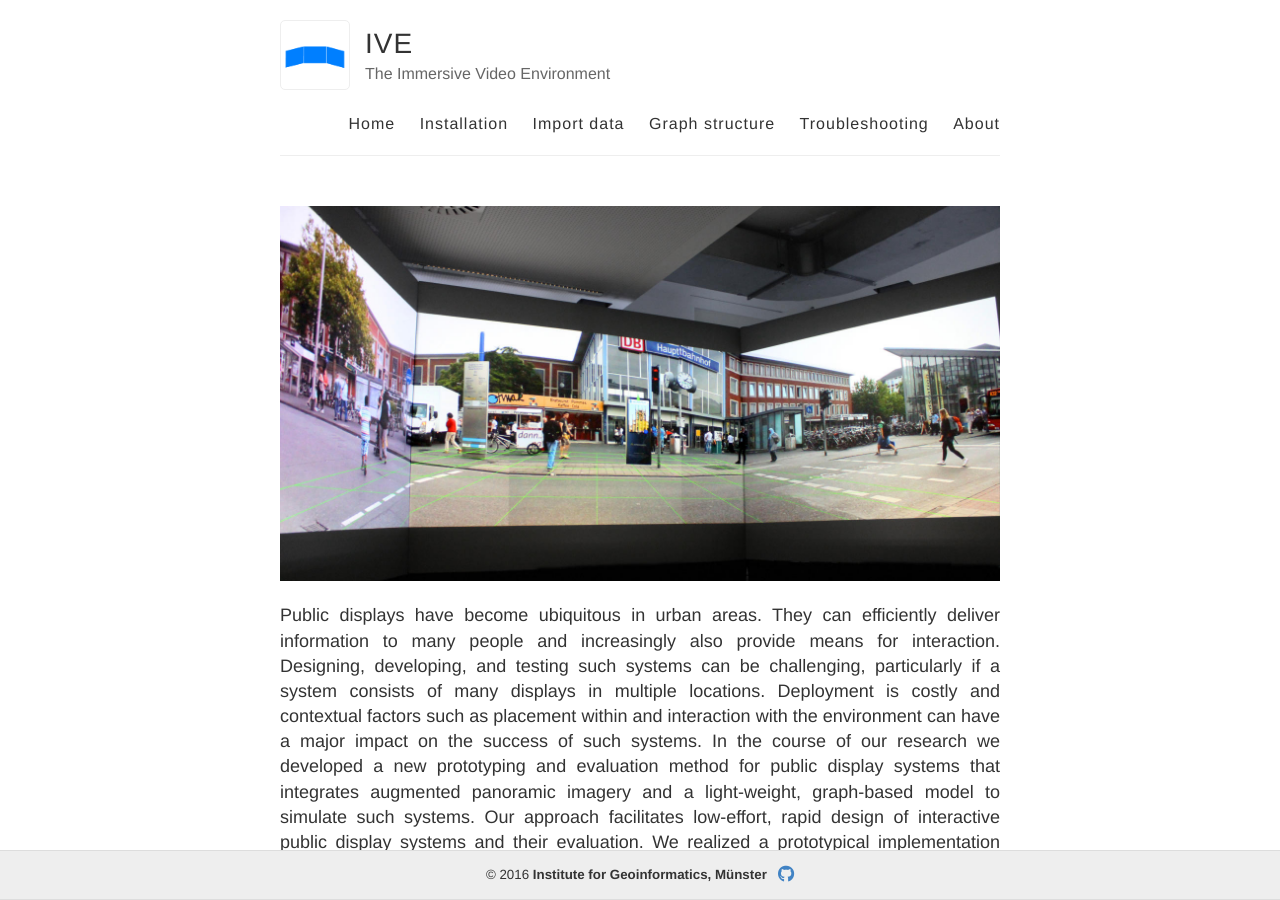
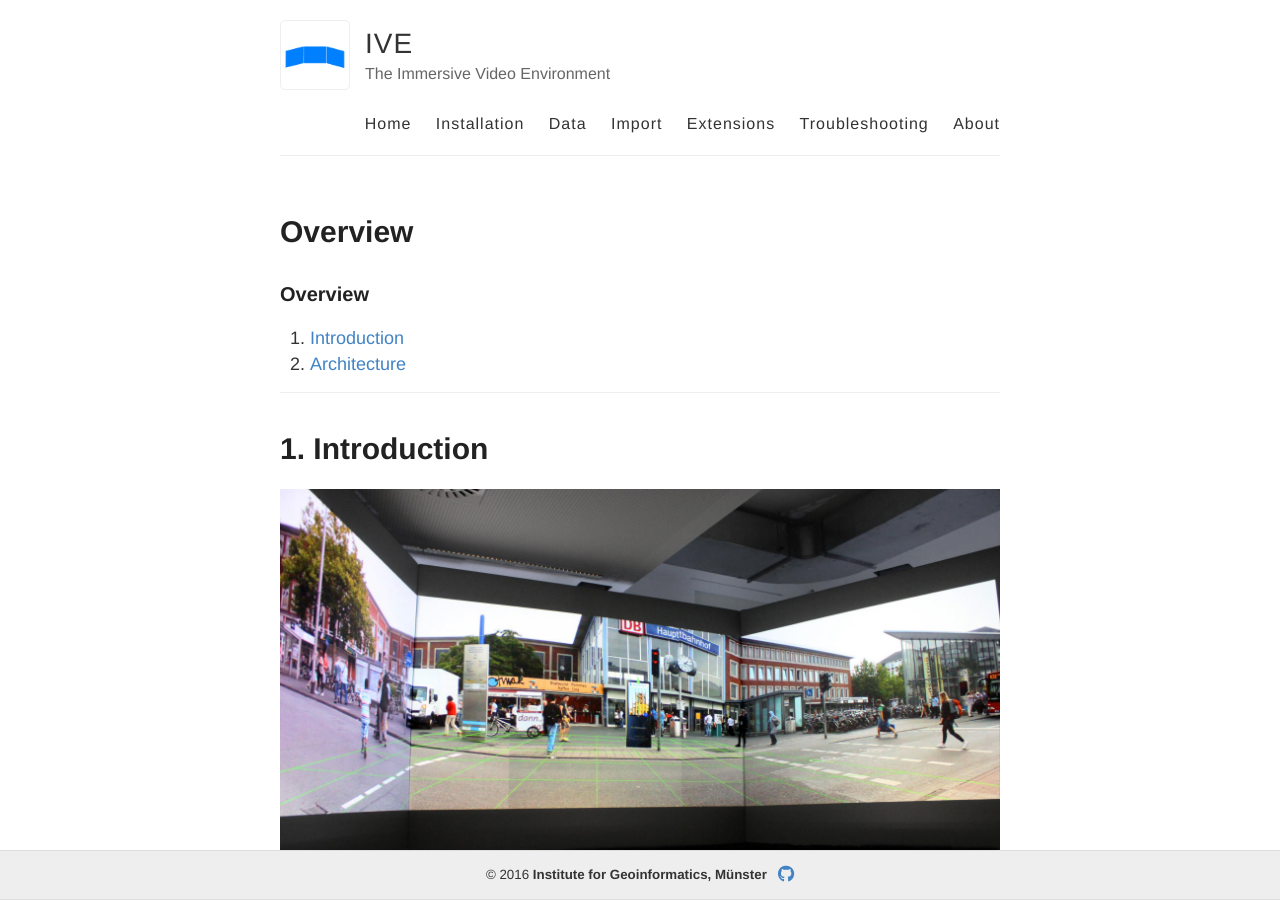
Before and after one commit to sitcomlab/IVE, a Jekyll site: the page built from about.md, in a window 1280 px wide and 900 px high. Built offline with Jekyll 4.4.1, drawn with Linux system fonts in a browser that asks for light colours; nearby versions of some CDN libraries; our own code applies the rules of GitHub Pages for plain Markdown files.

Commit message:
Added architecture to about-page
(still in progress)

```diff
--- a/_layouts/default.html
+++ b/_layouts/default.html
@@ -36,8 +36,9 @@
                     <nav>
                         <a href="{{ site.baseurl }}/">Home</a>
                         <a href="{{ site.baseurl }}/install">Installation</a>
-                        <a href="{{ site.baseurl }}/import">Import data</a>
-                        <a href="{{ site.baseurl }}/graph">Graph structure</a>
+                        <a href="{{ site.baseurl }}/data">Data</a>
+                        <a href="{{ site.baseurl }}/import">Import</a>
+                        <a href="{{ site.baseurl }}/extensions">Extensions</a>
                         <a href="{{ site.baseurl }}/troubleshooting">Troubleshooting</a>
                         <a href="{{ site.baseurl }}/about">About</a>
                     </nav>
--- a/about.md
+++ b/about.md
@@ -2,6 +2,14 @@
 layout: page
 permalink: /about/
 ---
+
+### Overview
+1. [Introduction](#introduction)
+2. [Architecture](#architecture)
+
+***
+
+# 1. Introduction
 
 [<img src="{{ site.baseurl }}/images/ive.jpeg" alt="IVE" class="picture" />]({{ site.baseurl }}/)
 
@@ -10,3 +18,9 @@
 If you want to see some functionalities of the system immediately, just watch the following video:
 
 <iframe width="100%" height="500" src="https://www.youtube.com/embed/0iaOFMc1ptU" frameborder="0" allowfullscreen></iframe>
+
+***
+
+# 2. Architecture
+
+[<img src="{{ site.baseurl }}/images/architecture.svg" alt="Architecture" class="picture" />]({{ site.baseurl }}/)
```
Also changed, not shown: images/architecture.xml (added, +1 -0 lines), images/architecture.png (added), images/architecture.svg (added).
